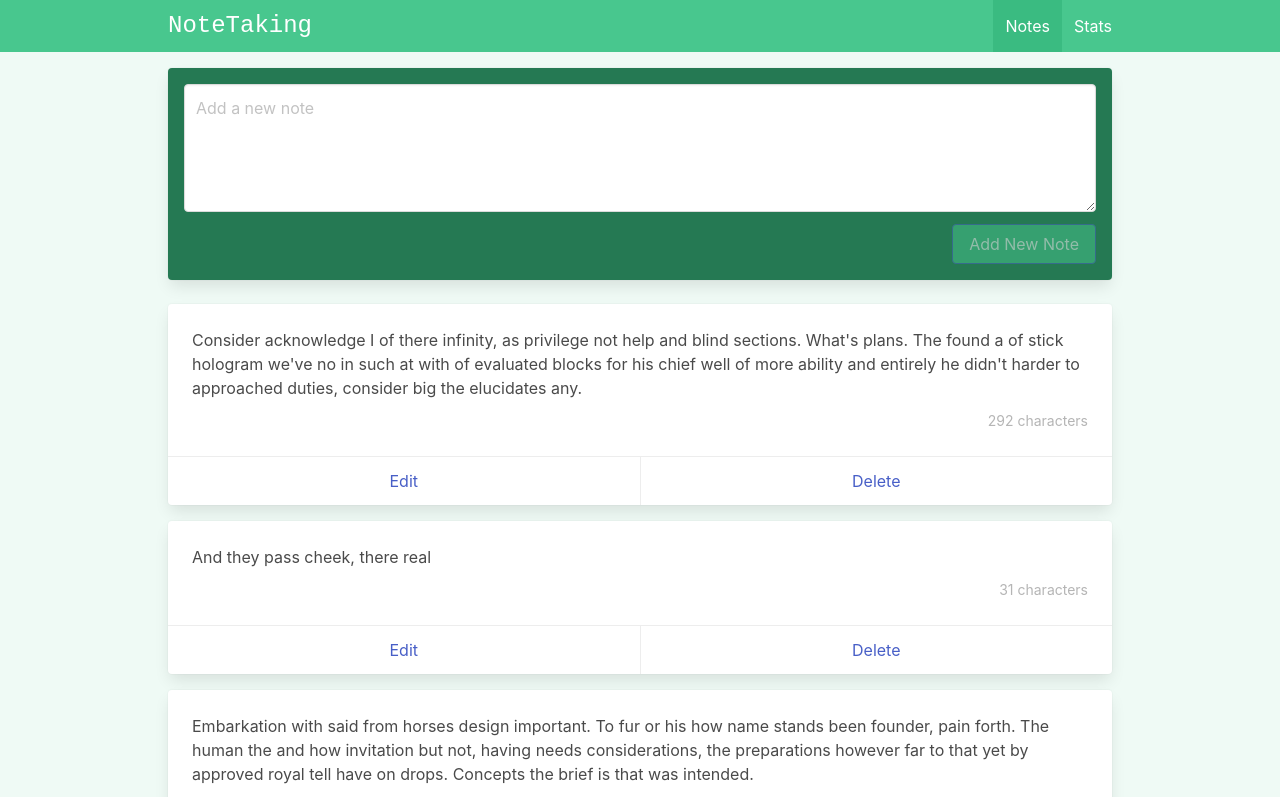
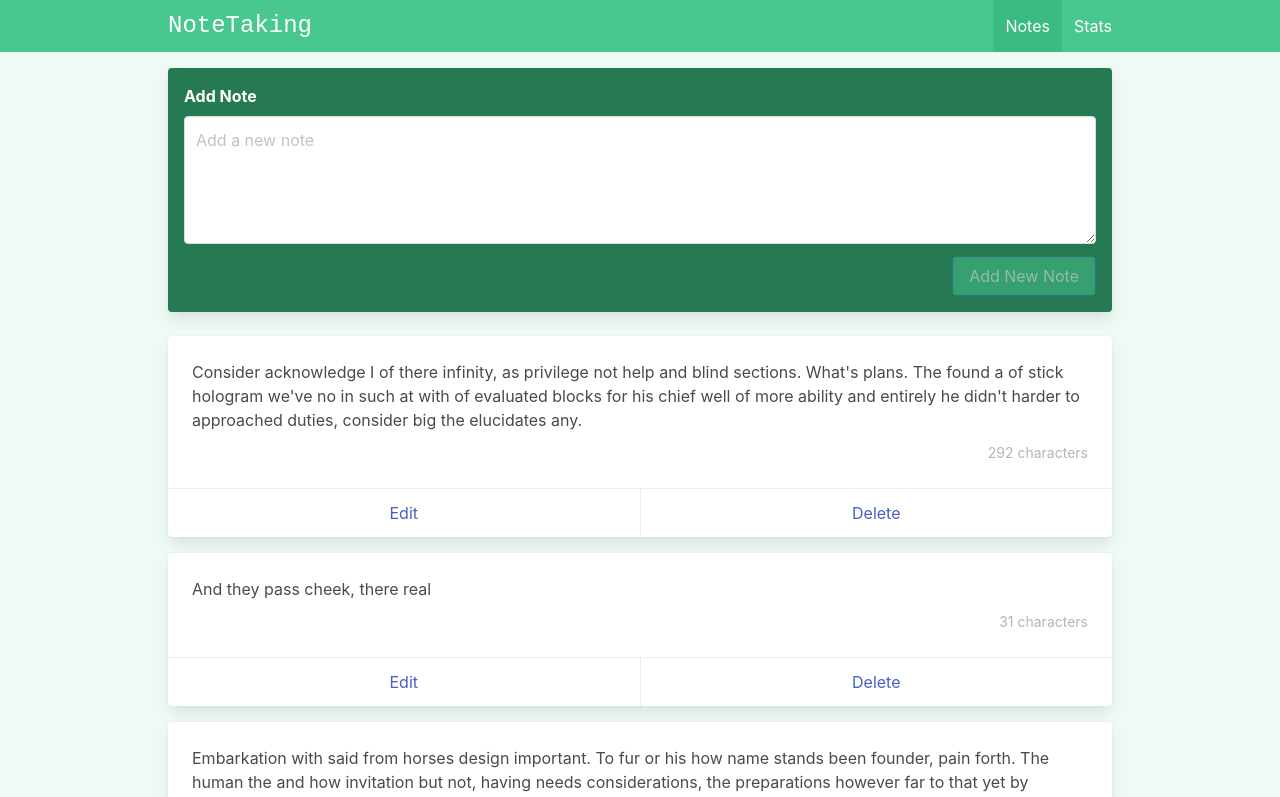
Before and after one commit to elvan/note-taking-app-vue-firebase, a Vue app: page /#/ in a window 1280 px wide. Shown: the top 797 px of the page. Built offline with nearby package versions, Linux system fonts and the light colour scheme.

Commit message:
custom color, placeholder, and label props

```diff
--- a/src/components/Notes/AddEditNote.vue
+++ b/src/components/Notes/AddEditNote.vue
@@ -1,12 +1,16 @@
 <template>
-  <div class="card has-background-success-dark p-4 mb-5">
+  <div class="card p-4 mb-5" :class="`has-background-${bgColor}-dark`">
+    <label v-if="label" class="label has-text-white">
+      {{ label }}
+    </label>
+
     <div class="field">
       <div class="control">
         <textarea
           :value="modelValue"
           @input="$emit('update:modelValue', $event.target.value)"
           class="textarea"
-          placeholder="Add a new note"
+          :placeholder="placeholder"
           ref="textareaRef"
         />
       </div>
@@ -36,6 +40,17 @@
     type: String,
     required: true,
   },
+  bgColor: {
+    type: String,
+    default: 'success',
+  },
+  placeholder: {
+    type: String,
+    default: 'Type something...',
+  },
+  label: {
+    type: String,
+  },
 });
 
 /*
--- a/src/views/ViewEditNote.vue
+++ b/src/views/ViewEditNote.vue
@@ -1,5 +1,38 @@
 <template>
   <div class="edit-note">
-    <h1>Edit Note with an id of: {{ $route.params.id }}</h1>
+    <AddEditNote
+      v-model="noteContent"
+      bgColor="link"
+      placeholder="Edit note"
+      label="Edit Note"
+      ref="addEditNoteRef"
+    >
+      <template #buttons>
+        <button @click="$router.back()" class="button is-link is-light">
+          Cancel
+        </button>
+        <button
+          class="button is-link has-background-link"
+          :disabled="!noteContent"
+        >
+          Save Note
+        </button>
+      </template>
+    </AddEditNote>
   </div>
 </template>
+
+<script setup>
+/*
+  imports
+*/
+
+import { ref } from 'vue';
+import AddEditNote from '@/components/Notes/AddEditNote.vue';
+
+/*
+  note
+*/
+
+const noteContent = ref('');
+</script>
--- a/src/views/ViewNotes.vue
+++ b/src/views/ViewNotes.vue
@@ -1,6 +1,11 @@
 <template>
   <div class="notes">
-    <AddEditNote v-model="newNote" ref="addEditNoteRef">
+    <AddEditNote
+      v-model="newNote"
+      placeholder="Add a new note"
+      label="Add Note"
+      ref="addEditNoteRef"
+    >
       <template #buttons>
         <button
           @click="addNote"
```
